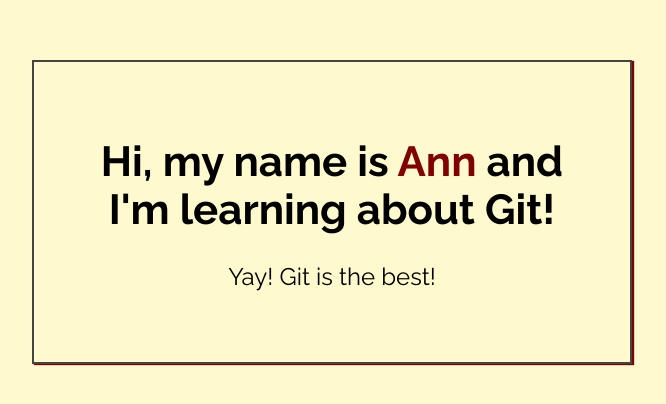
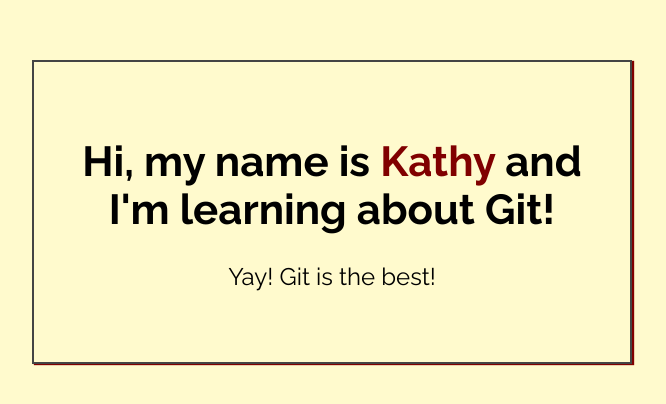
Before and after one commit to klenninger/my-first-repo, a plain HTML site: page index.html in a window 1280 px wide. Shown: the part 188-592 px from the top of the page, without its empty margins (308-974 px from the left). Drawn offline with Linux system fonts and the light colour scheme.

```diff
--- a/index.html
+++ b/index.html
@@ -14,7 +14,7 @@
 <body>
 
     <div class="greeting">
-        <h1>Hi, my name is <span class="highlight">Ann</span> and I'm learning about Git! </h1>
+        <h1>Hi, my name is <span class="highlight">Kathy</span> and I'm learning about Git! </h1>
 
         <p>Yay! Git is the best!</p>
     </div>
```
